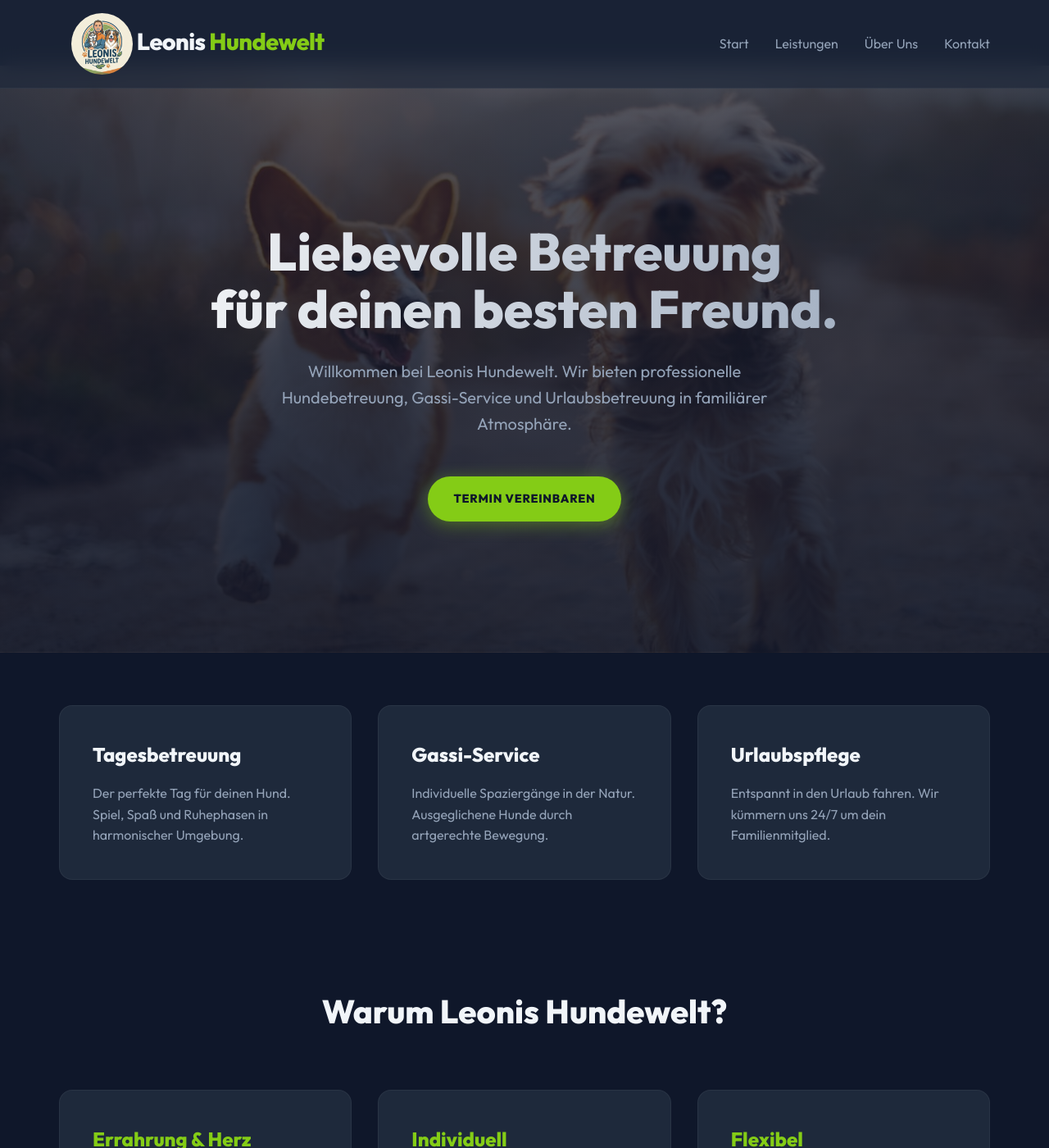
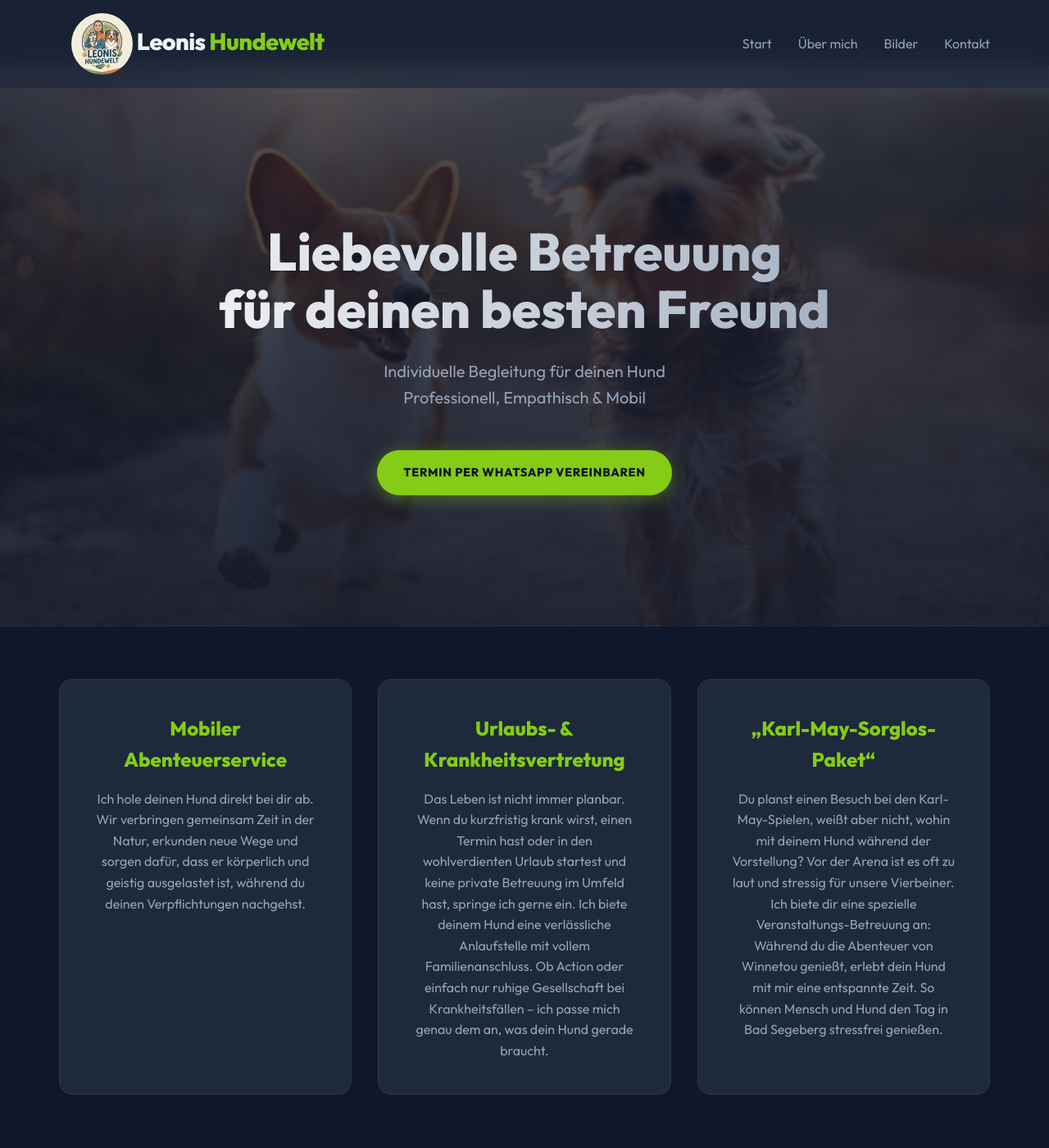
Before and after one commit to leonis-hundewelt/hundewelt, a Jekyll site: the page built from index.html, in a window 1280 px wide and 1400 px high. Shown: the whole window at 82% size. Built offline with Jekyll 4.4.1, drawn with Linux system fonts in a browser that asks for light colours; some of the changed text lies outside the part shown.

Commit message:
New Version

```diff
--- a/_layouts/default.html
+++ b/_layouts/default.html
@@ -39,8 +39,8 @@
 
         <div class="trigger">
           <a class="page-link" href="{{ '/' | relative_url }}">Start</a>
-          <a class="page-link" href="{{ '/leistungen.html' | relative_url }}">Leistungen</a>
-          <a class="page-link" href="{{ '/ueber-uns.html' | relative_url }}">Über Uns</a>
+          <a class="page-link" href="{{ '/ueber-uns.html' | relative_url }}">Über mich</a>
+          <a class="page-link" href="{{ '/leistungen.html' | relative_url }}">Bilder</a>
           <a class="page-link" href="{{ '/kontakt.html' | relative_url }}">Kontakt</a>
         </div>
       </nav>
--- a/assets/css/style.css
+++ b/assets/css/style.css
@@ -258,3 +258,14 @@
     font-size: 0.9rem;
     color: #64748b;
 }
+
+.btn-whatsapp {
+    background-color: #25D366;
+    color: white;
+    box-shadow: 0 4px 20px rgba(37, 211, 102, 0.4);
+}
+
+.btn-whatsapp:hover {
+    background-color: #128C7E;
+    box-shadow: 0 10px 30px rgba(37, 211, 102, 0.5);
+}
--- a/index.html
+++ b/index.html
@@ -5,44 +5,59 @@
 
 <section class="hero hero-home">
     <div class="container">
-        <h1>Liebevolle Betreuung<br>für deinen besten Freund.</h1>
-        <p>Willkommen bei Leonis Hundewelt. Wir bieten professionelle Hundebetreuung, Gassi-Service und Urlaubsbetreuung
-            in familiärer Atmosphäre.</p>
-        <a href="{{ '/kontakt.html' | relative_url }}" class="btn">Termin vereinbaren</a>
+        <h1>Liebevolle Betreuung<br>für deinen besten Freund</h1>
+        <p>Individuelle Begleitung für deinen Hund<br>Professionell, Empathisch & Mobil</p>
+        <a href="https://wa.me/491622966199" class="btn" target="_blank">Termin per WhatsApp vereinbaren</a>
     </div>
 </section>
 
 <section class="container">
     <div class="grid">
-        <div class="card">
-            <h3>Tagesbetreuung</h3>
-            <p>Der perfekte Tag für deinen Hund. Spiel, Spaß und Ruhephasen in harmonischer Umgebung.</p>
+        <div class="card" style="text-align: center;">
+            <h3 style="color: var(--primary-color); text-align: center;">Mobiler Abenteuerservice</h3>
+            <p>Ich hole deinen Hund direkt bei dir ab. Wir verbringen gemeinsam Zeit in der Natur, erkunden neue Wege
+                und sorgen dafür, dass er körperlich und geistig ausgelastet ist, während du deinen Verpflichtungen
+                nachgehst.</p>
         </div>
-        <div class="card">
-            <h3>Gassi-Service</h3>
-            <p>Individuelle Spaziergänge in der Natur. Ausgeglichene Hunde durch artgerechte Bewegung.</p>
+        <div class="card" style="text-align: center;">
+            <h3 style="color: var(--primary-color); text-align: center;">Urlaubs- & Krankheitsvertretung</h3>
+            <p>Das Leben ist nicht immer planbar. Wenn du kurzfristig krank wirst, einen Termin hast oder in den
+                wohlverdienten Urlaub startest und keine private Betreuung im Umfeld hast, springe ich gerne ein. Ich
+                biete deinem Hund eine verlässliche Anlaufstelle mit vollem Familienanschluss. Ob Action oder einfach
+                nur ruhige Gesellschaft bei Krankheitsfällen – ich passe mich genau dem an, was dein Hund gerade
+                braucht.</p>
         </div>
-        <div class="card">
-            <h3>Urlaubspflege</h3>
-            <p>Entspannt in den Urlaub fahren. Wir kümmern uns 24/7 um dein Familienmitglied.</p>
+        <div class="card" style="text-align: center;">
+            <h3 style="color: var(--primary-color); text-align: center;">„Karl-May-Sorglos-Paket“</h3>
+            <p>Du planst einen Besuch bei den Karl-May-Spielen, weißt aber nicht, wohin mit deinem Hund während der
+                Vorstellung? Vor der Arena ist es oft zu laut und stressig für unsere Vierbeiner. Ich biete dir eine
+                spezielle Veranstaltungs-Betreuung an: Während du die Abenteuer von Winnetou genießt, erlebt dein Hund
+                mit mir eine entspannte Zeit. So können Mensch und Hund den Tag in Bad Segeberg stressfrei genießen.</p>
         </div>
     </div>
 </section>
 
 <section class="container" style="padding: 4rem 2rem; text-align: center;">
-    <h2 style="font-size: 2.5rem; margin-bottom: 2rem;">Warum Leonis Hundewelt?</h2>
+    <h2 style="font-size: 2.5rem; margin-bottom: 2rem;">Weitere Leistungen</h2>
     <div class="grid">
-        <div class="card" style="text-align: left;">
-            <h3 style="color: var(--primary-color);">Errahrung & Herz</h3>
-            <p>Jahrelange Erfahrung im Umgang mit Hunden aller Rassen und Größen.</p>
+        <div class="card" style="text-align: center;">
+            <h3 style="color: var(--primary-color); text-align: center;">Power-Gassi & Canicross</h3>
+            <p>Solo-Power: Ich nehme deinen Hund mit auf eine intensive Laufrunde – ideal, wenn dir die Zeit oder die
+                Puste fehlt.
+
+            <p>Team-Lauf: Wir gehen gemeinsam auf die Strecke! Ich zeige dir und deinem Hund, wie ihr als Team in den
+                richtigen Tritt kommt.</p>
         </div>
-        <div class="card" style="text-align: left;">
-            <h3 style="color: var(--primary-color);">Individuell</h3>
-            <p>Wir gehen auf die speziellen Bedürfnisse deines Hundes ein.</p>
+        <div class="card" style="text-align: center;">
+            <h3 style="color: var(--primary-color); text-align: center;">Mantrailing</h3>
+            <p>Nasenarbeit auf Hobby-Ebene. Perfekt, um das Selbstbewusstsein deines Hundes zu stärken und ihn mental
+                richtig müde zu machen.</p>
         </div>
-        <div class="card" style="text-align: left;">
-            <h3 style="color: var(--primary-color);">Flexibel</h3>
-            <p>Flexible Bring- und Abholzeiten, die zu deinem Alltag passen.</p>
+        <div class="card" style="text-align: center;">
+            <h3 style="color: var(--primary-color); text-align: center;">Individuelles Angebot</h3>
+            <p>Solltest du spezielle Wünsche oder einen besonderen Betreuungsbedarf haben, der hier nicht aufgeführt
+                ist, melde dich einfach bei mir. Weitere Angebote und individuelle Konzepte erstelle ich dir gerne auf
+                Anfrage.</p>
         </div>
     </div>
 </section>
```
Also changed, not shown: other parts of _layouts/default.html (+1 -1 lines), impressum.md (added, +40 -0 lines), kontakt.md (+25 -27 lines), leistungen.md (+16 -45 lines), ueber-uns.md (+7 -19 lines).
